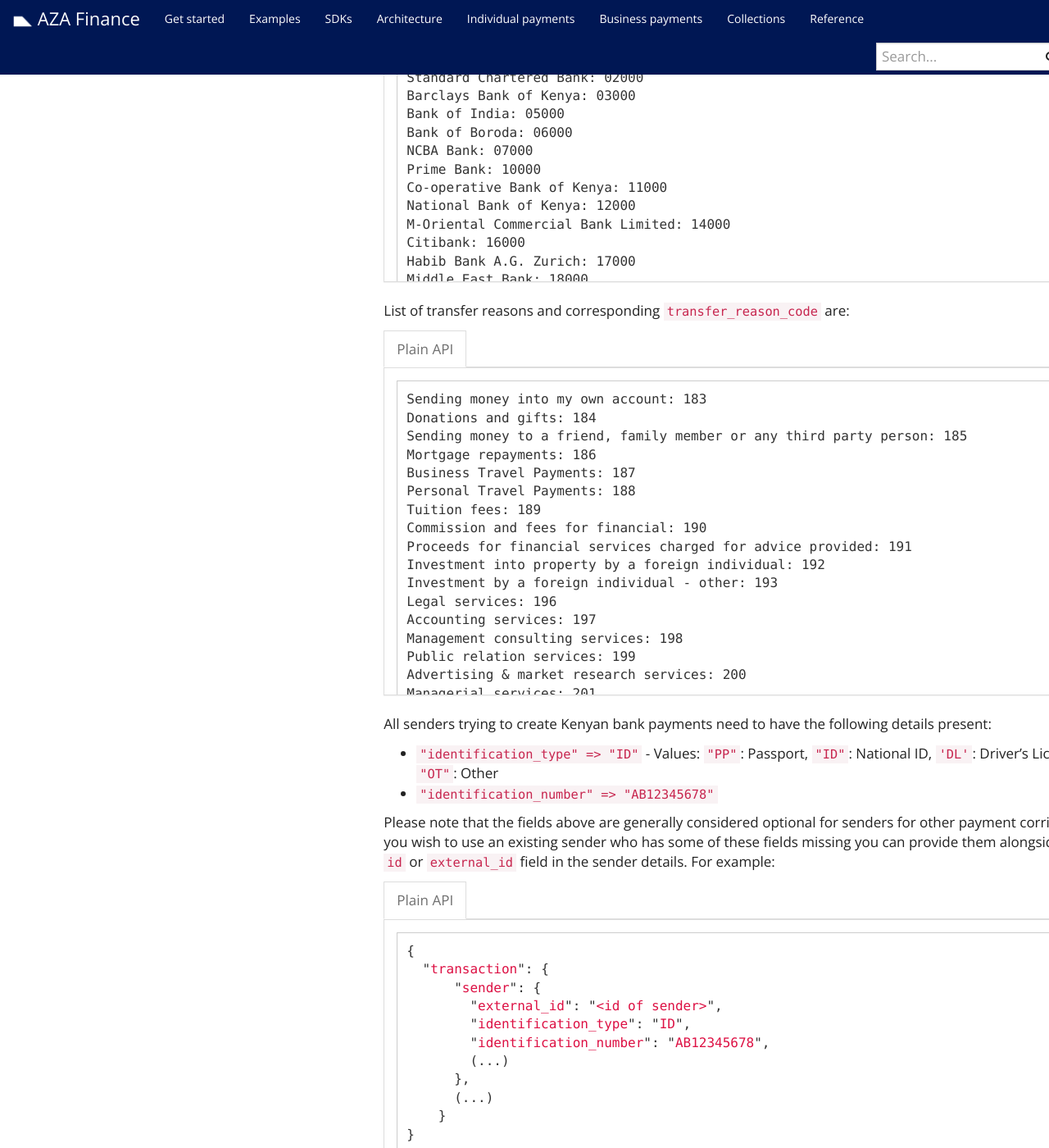
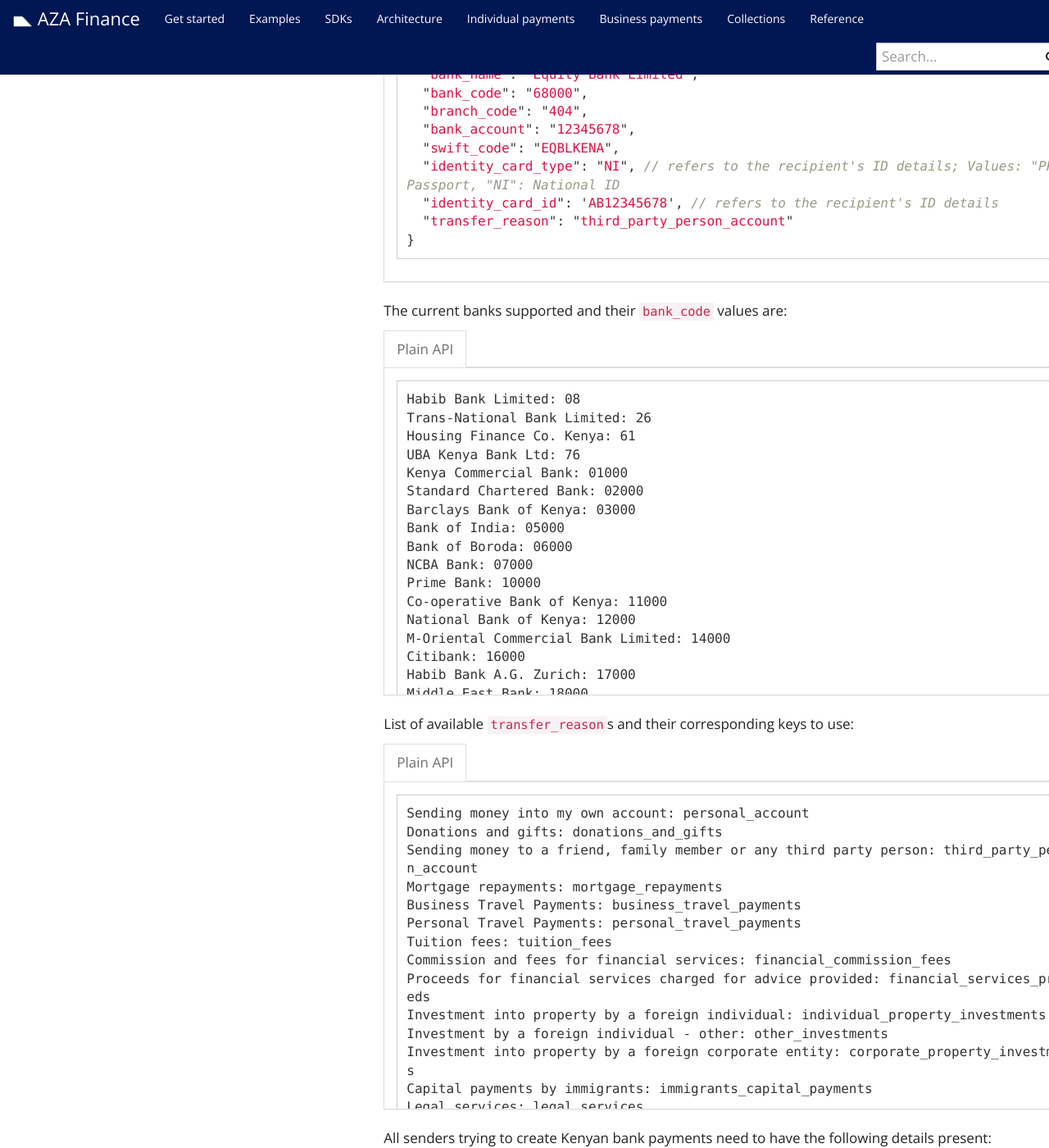
Before and after one commit to transferzero/api-documentation, a Jekyll site: the page built from _docs/individual-payments.md, in a window 1280 px wide and 1400 px high, scrolled down 15603 px. Shown: the whole window at 82% size. Built offline with Jekyll 4.4.1, drawn with Linux system fonts in a browser that asks for light colours; nearby versions of some CDN libraries; comment, search, counter and statistics services are not loaded; some of the changed text lies outside the part shown.

Commit message:
BTA-7189 SDK minor release 1.17.0 - add transfer_reason_code to XOF::Bank and update ZAR::Bank, KES::Bank and KES::Mobile. (#85)
**BTA-7189**: SDK minor release 1.17.0 - add `transfer_reason_code` to `XOF::Bank` and update `ZAR::Bank`, `KES::Bank` and `KES::Mobile` corridors to accepts keys instead of codes as `transfer_reason_code` values.
(Change is backward compatible as we still accept codes.)

![Screenshot 2021-10-11 at 13 12 23](https://user-images.githubusercontent.com/40179292/136788095-0e4b4965-2092-477a-9fb9-3dbc8930a4fe.png)

````diff
--- a/_docs/individual-payments.md
+++ b/_docs/individual-payments.md
@@ -463,14 +463,14 @@
   "swift_code": "EQBLKENA",
   "identity_card_type": "NI", // refers to the recipient's ID details; Values: "PP": Passport, "NI": National ID
   "identity_card_id": 'AB12345678', // refers to the recipient's ID details
-  "transfer_reason_code": "185"
+  "transfer_reason": "third_party_person_account"
 }
 ```
 {% endcapture %}
 
 {% include language-tabbar.html prefix="kes-bank-details" raw=data-raw %}
 
-The current banks supported and their `bank_codes` values are:
+The current banks supported and their `bank_code` values are:
 
 {% capture data-raw %}
 ```
@@ -520,67 +520,7 @@
 
 {% include language-tabbar.html prefix="kes-bank-options" raw=data-raw %}
 
-List of transfer reasons and corresponding `transfer_reason_code` are:
-
-{% capture data-raw %}
-```
-Sending money into my own account: 183
-Donations and gifts: 184
-Sending money to a friend, family member or any third party person: 185
-Mortgage repayments: 186
-Business Travel Payments: 187
-Personal Travel Payments: 188
-Tuition fees: 189
-Commission and fees for financial: 190
-Proceeds for financial services charged for advice provided: 191
-Investment into property by a foreign individual: 192
-Investment by a foreign individual - other: 193
-Legal services: 196
-Accounting services: 197
-Management consulting services: 198
-Public relation services: 199
-Advertising & market research services: 200
-Managerial services: 201
-Medical and dental services: 202
-Operational leasing: 204
-Salary paid to South African Resident Temporarily Abroad: 206
-Salary paid to a non-resident employee in South Africa: 207
-Salary paid to a foreign national contract worker in South Africa: 208
-Pensions: 213
-Annuities: 214
-Inheritances: 215
-Alimony: 216
-Tax - Income tax: 217
-Tax - VAT refunds: 218
-Tax - Other: 219
-Insurance premiums (non life/short term): 220
-Insurance premiums (life): 221
-Dividends: 222
-Commission or brokerage: 224
-Rental: 225
-Income earned abroad by a resident on an individual investment: 226
-Funding received for research and development:243
-Repairs and maintenance on machinery and equipment: 244
-Architectural, engineering and other technical services: 245
-Agricultural, mining, waste treatment and depollution services: 246
-Proceeds for construction services: 247
-Payments for telecommunication services: 248
-Payments for data, news related and news agency fees: 249
-Payments for passenger services - road: 250
-Payments for passenger services - rail: 251
-Payments for passenger services - sea: 252
-Payments for passenger services - air: 253
-Payments for freight services - road: 254
-Payments for freight services - rail: 255
-Payments for freight services - sea: 256
-Payments for freight services - air: 257
-Payments for postal and courier services - road: 258
-Payments for postal and courier services - rail: 259
-Payments for postal and courier services - sea: 260
-```
-{% endcapture %}
-
-{% include language-tabbar.html prefix="kes-transfer-reason-codes" raw=data-raw %}
+{% include corridors/transfer_reasons.md %}
 
 All senders trying to create Kenyan bank payments need to have the following details present:
 - `"identification_type" => "ID"` - Values: `"PP"`: Passport, `"ID"`: National ID, `'DL'`: Driver's License, `"OT"`: Other
@@ -623,7 +563,7 @@
   "phone_number": "254123456789", // local or international Kenyan format
   "identity_card_type": "NI", // refers to the recipient's ID details; Values: "PP": Passport, "NI": National ID
   "identity_card_id": 'AB12345678', // refers to the recipient's ID details
-  "transfer_reason_code": "185",
+  "transfer_reason": "personal_account",
   "mobile_provider": "mpesa"
 
 }
@@ -642,67 +582,7 @@
 
 {% include language-tabbar.html prefix="kes-mobile-providers" raw=data-raw %}
 
-List of transfer reasons and corresponding `transfer_reason_code` are:
-
-{% capture data-raw %}
-```
-Sending money into my own account: 183
-Donations and gifts: 184
-Sending money to a friend, family member or any third party person: 185
-Mortgage repayments: 186
-Business Travel Payments: 187
-Personal Travel Payments: 188
-Tuition fees: 189
-Commission and fees for financial: 190
-Proceeds for financial services charged for advice provided: 191
-Investment into property by a foreign individual: 192
-Investment by a foreign individual - other: 193
-Legal services: 196
-Accounting services: 197
-Management consulting services: 198
-Public relation services: 199
-Advertising & market research services: 200
-Managerial services: 201
-Medical and dental services: 202
-Operational leasing: 204
-Salary paid to South African Resident Temporarily Abroad: 206
-Salary paid to a non-resident employee in South Africa: 207
-Salary paid to a foreign national contract worker in South Africa: 208
-Pensions: 213
-Annuities: 214
-Inheritances: 215
-Alimony: 216
-Tax - Income tax: 217
-Tax - VAT refunds: 218
-Tax - Other: 219
-Insurance premiums (non life/short term): 220
-Insurance premiums (life): 221
-Dividends: 222
-Commission or brokerage: 224
-Rental: 225
-Income earned abroad by a resident on an individual investment: 226
-Funding received for research and development:243
-Repairs and maintenance on machinery and equipment: 244
-Architectural, engineering and other technical services: 245
-Agricultural, mining, waste treatment and depollution services: 246
-Proceeds for construction services: 247
-Payments for telecommunication services: 248
-Payments for data, news related and news agency fees: 249
-Payments for passenger services - road: 250
-Payments for passenger services - rail: 251
-Payments for passenger services - sea: 252
-Payments for passenger services - air: 253
-Payments for freight services - road: 254
-Payments for freight services - rail: 255
-Payments for freight services - sea: 256
-Payments for freight services - air: 257
-Payments for postal and courier services - road: 258
-Payments for postal and courier services - rail: 259
-Payments for postal and courier services - sea: 260
-```
-{% endcapture %}
-
-{% include language-tabbar.html prefix="kes-transfer-reason-codes" raw=data-raw %}
+{% include corridors/transfer_reasons.md %}
 
 All senders trying to create Kenyan mobile payouts need to have the following details present:
 - `"identification_type" => "ID"` - Values: `"PP"`: Passport, `"ID"`: National ID, `'DL'`: Driver's License, `"OT"`: Other
--- /dev/null
+++ b/_includes/corridors/transfer_reasons.md
@@ -0,0 +1,116 @@
+List of available `transfer_reason`s and their corresponding keys to use:
+
+{% capture transfer_reasons %}
+```
+Sending money into my own account: personal_account
+Donations and gifts: donations_and_gifts
+Sending money to a friend, family member or any third party person: third_party_person_account
+Mortgage repayments: mortgage_repayments
+Business Travel Payments: business_travel_payments
+Personal Travel Payments: personal_travel_payments
+Tuition fees: tuition_fees
+Commission and fees for financial services: financial_commission_fees
+Proceeds for financial services charged for advice provided: financial_services_proceeds
+Investment into property by a foreign individual: individual_property_investments
+Investment by a foreign individual - other: other_investments
+Investment into property by a foreign corporate entity: corporate_property_investments
+Capital payments by immigrants: immigrants_capital_payments
+Legal services: legal_services
+Accounting services: accounting_services
+Management consulting services: consulting_services
+Public relation services: public_relation_services
+Advertising & market research services: ads_and_market_research_services
+Managerial services: managerial_services
+Medical and dental services: medical_and_dental_services
+Educational services: educational_services
+Operational leasing: operational_leasing
+Cultural and recreational services: cultural_and_recreational_services
+Salary paid to South African Resident Temporarily Abroad: salary_resident_out_country
+Salary paid to a non-resident employee in South Africa: salary_non_resident_in_country
+Salary paid to a foreign national contract worker in South Africa: salary_contract_worker_in_country
+Payments to social security schemes: social_security_schemes
+Payments to charities and religious bodies: charities_and_religious_bodies
+Donations and aid to Government: donations_and_aid_to_government
+Donations and aid to private sector: donations_and_aid_to_private
+Pensions: pensions
+Annuities: annuities
+Inheritances: inheritances
+Alimony: alimony
+Tax - Income tax: tax_income
+Tax - VAT refunds: tax_vat_refunds
+Tax - Other: tax_other
+Insurance premiums (non life/short term): non_life_insurance_premiums
+Insurance premiums (life): life_insurance_premiums
+Dividends: dividends
+Branch profits: branch_profits
+Commission or brokerage: commision_or_brokerage
+Rental: rental
+Income earned abroad by a resident on an individual investment: individual_investment_income_from_abroad
+Sale of shares: shares_sale
+Sale of bonds: bonds_sale
+Sale of money market instruments: money_market_instruments_sale
+Repatriation of funds out of a foreign bank account: funds_repatriation_of_foreign_bank_account
+Sale of mutual funds or collective investment schemes: mutual_funds_sale_or_collective_investment
+Sale of overseas property: overseas_property_sale
+Sale and repatriation of other investment: sale_and_repatriation_of_other_investment
+Repatriation on instruction by the South African Reserve Bank: repatriation_south_african_reserve_bank_instruction
+Loan made to a resident by a non-resident shareholder: resident_loan_from_non_resident_share_holder
+Loan made to a resident by a non-resident third party: resident_loan_from_non_resident_third_party
+Repayment by a South African living overseas of a loan granted by a resident: resident_loan_repayment_from_overseas_living_south_african
+Repayment of a study loan: study_loan_repayment
+Repayment of a shareholders loan: shareholders_loan_repayment
+Repayment of a third party loan (excluding shareholders): third_party_loan_repayment
+Repayment of a trade finance loan: trade_finance_loan_repayment
+Proceeds received for research and development services: research_and_development_proceeds
+Funding received for research and development: research_and_development_funding
+Repairs and maintenance on machinery and equipment: machinary_and_equipment_repairs
+Architectural, engineering and other technical services: architectural_engineering_technical_services
+Agricultural, mining, waste treatment and depollution services: agrigultural_mining_waste_depollution_services
+Proceeds for construction services: construction_services
+Payments for telecommunication services: telecommunication_services
+Payments for data, news related and news agency fees: data_news_agency_fees
+Payments for passenger services - road: road_passenger_services
+Payments for passenger services - rail: rail_passenger_services
+Payments for passenger services - sea: sea_passenger_services
+Payments for passenger services - air: air_passenger_services
+Payments for freight services - road: road_freight_services
+Payments for freight services - rail: rail_freight_services
+Payments for freight services - sea: sea_freight_services
+Payments for freight services - air: air_freight_services
+Payments for postal and courier services - road: road_postal_and_courier_services
+Payments for postal and courier services - rail: rail_postal_and_courier_services
+Payments for postal and courier services - sea: sea_postal_and_courier_services
+Payments for postal and courier services - air: air_postal_and_courier_services
+Investment in listed shares: listed_shares_investment
+Investment in non-listed shares: non_listed_shares_investment
+Investment into money market instruments: money_market_instruments_investment
+Investment into listed bonds: listed_bonds_investment
+Investment into non-listed bonds: non_listed_bonds_investment
+Rights assigned for licences to reproduce and/or distribute: reproduce_distribute_rights_license
+Rights assigned for using patents and inventions (licensing): patents_and_investions_rights_license
+Rights assigned for using patterns and designs (including industrial processes): patterns_and_designs_rights
+Rights assigned for using copyrights: copyrights_rights
+Rights assigned for using franchises and trademarks: franchises_and_trademarks_rights
+Disposal of patents and inventions: patents_and_inventions_disposal
+Disposal of patterns and designs (including industrial processes): patterns_and_designs_disposal
+Disposal of copyrights: copyrights_disposal
+Disposal of franchises and trademarks: franchises_and_trademarks_disposal
+Sales of original manuscripts, sound recordings and films: sales_of_manuscripts_sound_recordings_films
+Receipt of funds relating to the production of motion pictures, radio and television programs and musical recordings: funds_related_to_recording_productions
+The outright selling of ownership rights of software: software_ownership_rights_sale
+Computer-related services including maintenance, repair and consultancy: computer_services
+Commercial sales of customised software and related licenses for use of customers: customised_software_sales
+Commercial sales of non-customised software on physical media with periodic licence to use: non_customised_software_on_physical_media_periodic_licence_sale
+Commercial sales of non-customised software provided on physical media with right to perpetual (ongoing) use: non_customised_software_on_pyisical_media_perpetual_use_sale
+Commercial sales of non-customised software provided for downloading or electronically: non_customised_software_for_downloading_electronically_made_periodic_licence_salemade available with periodic license'
+Commercial sales of non-customised software provided for downloading or electronically: non_customised_software_for_downloading_electronically_made_single_payment_salemade available with single payment'
+Donations to SA Government for fixed assets: fixed_assets_donations_to_sa_government
+Donations to corporate entities - fixed assets: fixed_assets_donations_to_corporate_entities
+Disinvestment of property by a resident corporate entity: property_disinvestment_by_corporate_entity_resident
+Proceeds for other business services not included elsewhere: other_business_services
+Disinvestment by resident institutional investor - Collective Investment Scheme: institutional_investor_disinvestment
+Payment for Government Services: government_services
+```
+{% endcapture %}
+
+{% include language-tabbar.html prefix="xof-transfer-reason-codes" raw=transfer_reasons %}
--- a/_includes/corridors/xof-bank.md
+++ b/_includes/corridors/xof-bank.md
@@ -9,13 +9,15 @@
 "details" : {
   {{ recipient_name }},
   "iban": "BJ0610100100144390000769", // BBAN format: AA123 12345 123456789012 12
-  "bank_name": "Bank Of Africa Bénin" // optional
+  "transfer_reason": "personal_account"
 }
 ```
 {% endcapture %}
 
 {% include language-tabbar.html prefix="xof-bank-details" raw=data-raw %}
 
+{% include corridors/transfer_reasons.md %}
+
 <div class="alert alert-info" markdown="1">
 **Note** `XOF::Bank` payouts are currently in beta phase.
 </div>
--- a/_includes/corridors/zar-bank.md
+++ b/_includes/corridors/zar-bank.md
@@ -24,7 +24,7 @@
   "bank_code": "334810",
   "bank_account": "12345678",
   "phone_number": "+27119785313",
-  "transfer_reason_code": "185"{{ additional_details }}
+  "transfer_reason": "personal_account"{{ additional_details }}
 }
 ```
 {% endcapture %}
@@ -94,47 +94,7 @@
   {% include language-tabbar.html prefix="zar-nature-of-business" raw=data-raw-nature-of-business %}
 {% endif %}
 
-List of transfer reasons and corresponding `transfer_reason_code` are:
-
-{% capture data-raw %}
-```
-Sending money into my own account: 183
-Donations and gifts: 184
-Sending money to a friend, family member or any third party person: 185
-Mortgage repayments: 186
-Business Travel Payments: 187
-Personal Travel Payments: 188
-Tuition fees: 189
-Investment into property by a foreign individual: 192
-Investment by a foreign individual - other: 193
-Legal services: 196
-Accounting services: 197
-Management consulting services: 198
-Advertising & market research services: 200
-Managerial services: 201
-Cultural and recreational services: 205
-Salary paid to South African Resident Temporarily Abroad: 206
-Salary paid to a non-resident employee in South Africa: 207
-Salary paid to a foreign national contract worker in South Africa: 208
-Pensions: 213
-Annuities: 214
-Inheritances: 215
-Alimony: 216
-Tax - Income tax: 217
-Tax - VAT refunds: 218
-Tax - Other: 219
-Dividends: 222
-Commission or brokerage: 224
-Rental: 225
-Income earned abroad by a resident on an individual investment: 226
-Architectural, engineering and other technical services: 245
-Payments for data, news related and news agency fees: 249
-Computer-related services including maintenance, repair and consultancy: 279
-Proceeds for other business services not included elsewhere: 309
-```
-{% endcapture %}
-
-{% include language-tabbar.html prefix="zar-transfer-reason-codes" raw=data-raw %}
+{% include corridors/transfer_reasons.md %}
 
 Please note that due to regulatory reasons senders trying to create `ZAR::Bank` transactions are required to have the following fields on the sender present as well:
 `street`, `city` and `postal_code`
````
Also changed, not shown: _docs/changelog.md (+14 -1 lines), _includes/corridors/ghs-bank.md (+1 -1 lines).
